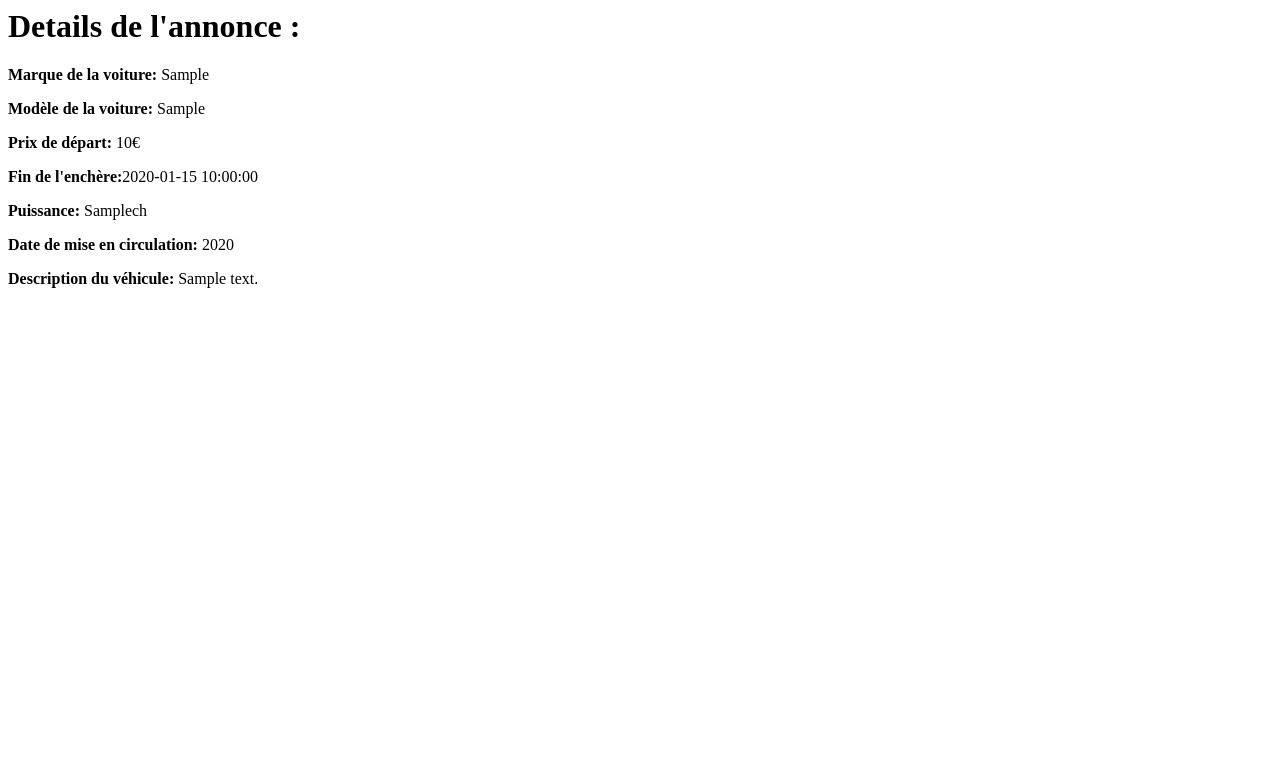
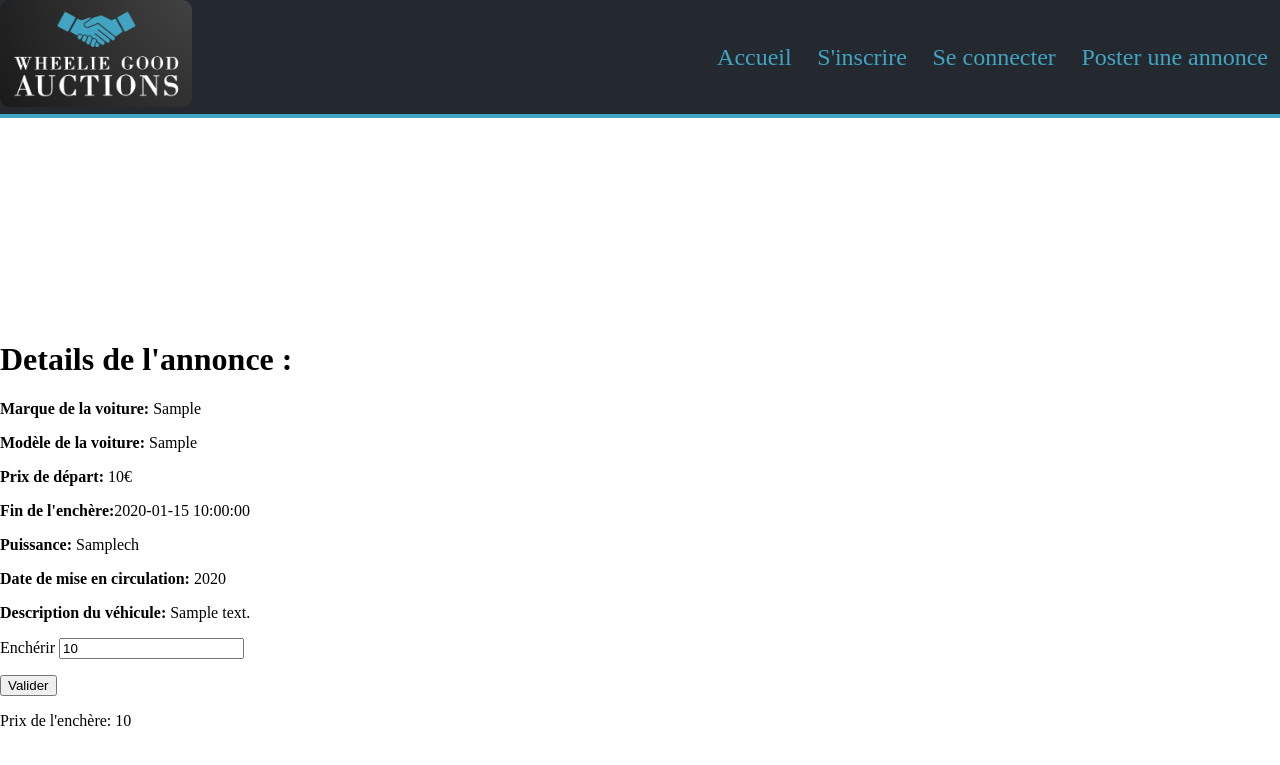
Before and after one commit to Stricken08/wheelie_good_auctions-PHP, a PHP site: page /enchere/annonceDetails.php?id=1 in a window 1280 px wide. Shown: the top 765 px of the page. Run offline with PHP 8.4, Linux system fonts and the light colour scheme; tables that the repository leaves empty or names only in its code hold one stand-in row (values such as "Sample post").

Commit message:
saturday

```diff
--- a/Annonce.class.php
+++ b/Annonce.class.php
@@ -1,9 +1,25 @@
+<!DOCTYPE html>
+<html lang="en">
+
+<head>
+    <meta charset="UTF-8">
+    <meta http-equiv="X-UA-Compatible" content="IE=edge">
+    <meta name="viewport" content="width=device-width, initial-scale=1.0">
+    <link rel="stylesheet" href="style.css">
+</head>
+
+<body>
+
+
+
+
     <?php
 
     class Annonce
     {
         public function posterAnnonce()
         {
+            if ($_SERVER['REQUEST_METHOD'] == 'POST') {
                 $dbh = new PDO("mysql:dbname=mini_projet_enchere;host=127.0.0.1;port=8889", "root", "root");
                 $query = $dbh->prepare("INSERT INTO `annonces`( `start_price`, `end_date`, `car_model`, `car_brand`, `power`, `production_year`, `description`) VALUES (:prixReserve,:endDate,:carModel,:carBrand,:power,:productionYear,:description)");
                 $query->bindValue(':prixReserve', $_POST["prixReserve"], PDO::PARAM_STR);
@@ -15,49 +31,72 @@ class Annonce
                 $query->bindValue(':description', $_POST["description"], PDO::PARAM_STR);
                 $query->execute();
             }
+        }
         //affiche les détails d'une seule annonce
-    public function renderAnnonce()
+        public static function renderAnnonce($id)
         {
             $dbh = new PDO("mysql:dbname=mini_projet_enchere;host=127.0.0.1;port=8889", "root", "root");
-        $id = $_GET['id'];
-
-        echo $id;
-        $query = $dbh->prepare("SELECT * from `annonces` WHERE `id` = $id ");
+            $query = $dbh->prepare("SELECT * from `annonces` WHERE id=:id");
+            $query->bindValue(':id', $id, PDO::PARAM_INT);
             $query->execute();
             $result = $query->fetch();
-        // var_dump($result);
-        // echo $query
-        // $result =  $query->fetchAll();
-        // var_dump($result);
-        // foreach ($result as $item) {
-        //     echo "<h1>Annonces : " . $item['car_brand'] . "</h1>";
-        //     echo "<h3>Prix de départ: " . $item['start_price'] . "€</h3>";
-        //     echo "<h3>Fin de l'enchère: " . $item['end_date'] . "</h3>";
-        //     echo "<h3>Modèle de la voiture: " . $item['car_model'] . "</h3>";
-        //     echo "<h3>Marque de la voiture: " . $item['car_brand'] . "</h3>";
-        //     echo "<h3>Puissance: " . $item['power'] . "ch</h3>";
-        //     echo "<h3>Date de mise en circulation: " . $item['production_year'] . "</h3>";
-        //     echo "<h3>Description du véhicule: " . $item['description'] . "</h3>";
-        // }
+            echo "<h1>Details de l'annonce :</h1>";
+            echo "<p><b>Marque de la voiture: </b>" . $result['car_brand'] . "</p>";
+            echo "<p><b>Modèle de la voiture: </b>"  . $result['car_model'] . "</p>";
+            echo "<p><b>Prix de départ: </b> " . $result['start_price'] . "€</p>";
+            echo "<p><b>Fin de l'enchère:</b>"  . $result['end_date'] . "</p>";
+            echo "<p><b>Puissance: </b>"  . $result['power'] . "ch</p>";
+            echo "<p><b>Date de mise en circulation: </b>"  . $result['production_year'] . "</p>";
+            echo "<p><b>Description du véhicule: </b>"  . $result['description'] . "</p>";
+            //   vincent
+            // echo "<button><a href='newBid.php'>Enchérir</a></button>";
+            // echo $result['new_price'];
+    ?>
+            <?php
+            echo "<form method='POST'>";
+            echo "<p>Enchérir <input type='text' name='new_price' value='" . $result['start_price'] . "'></p>";
+            echo "<button type='submit'>Valider</button>";
+            echo "<p>Prix de l'enchère: " . $result['new_price'] . "</p>";
+            echo "</form>";
+            if ($_SERVER['REQUEST_METHOD'] == 'POST') {
+                $new_price = $_POST["new_price"];
+                $dbh = new PDO("mysql:dbname=mini_projet_enchere;host=127.0.0.1;port=8889", "root", "root");
+                $query = $dbh->prepare("UPDATE `annonces` SET `new_price`=:new_price WHERE `id`=:id");
+                $query->bindValue(':new_price', $new_price, PDO::PARAM_STR);
+                $query->bindValue(':id', $id, PDO::PARAM_INT);
+                $query->execute();
+                $result['new_price'] = $new_price;
+                header("Location: http://localhost:8888/enchere/annonceDetails.php?id=" . $result['id']);
+            } ?>
+
+
+    <?php
+
         }
         //affiche toutes les annonces sur la page d'accueil
         public function showAllAnnonces()
         {
+
             echo "<h1>Annonces :</h1>";
             $dbh = new PDO("mysql:dbname=mini_projet_enchere;host=127.0.0.1;port=8889", "root", "root");
             $query = $dbh->prepare("SELECT * from `annonces`");
             $query->execute();
             $result =  $query->fetchAll();
-        foreach ($result as $key => $item) {
-            echo "<div $key>";
-            echo  $item['id'];
+            foreach ($result as $item) {
+                echo "<div class='annonce'>";
                 echo "<p><b>Marque de la voiture: </b>" . $item['car_brand'] . "</p>";
                 echo "<p><b>Modèle de la voiture: </b>"  . $item['car_model'] . "</p>";
                 echo "<p><b>Prix de départ: </b> " . $item['start_price'] . "€</p>";
                 echo "<p><b>Fin de l'enchère:</b>"  . $item['end_date'] . "</p>";
-            echo "<button><a href=annonceDetails.php>consulter l'annonce</a></button>";
+                echo "<button><a href='annonceDetails.php?id=" . $item['id'] . "'>Consulter l'annonce</a></button>";
+                echo "<br>";
                 echo "</div>";
-            echo "<br>";
             }
         }
     }
+    ?>
+
+
+</body>
+
+</html>
--- a/User.class.php
+++ b/User.class.php
@@ -25,7 +25,7 @@ class Users
     }
     public function renderUser()
     {
-        echo "<h2>Votre Compte a bien été crée</h2>";
+        echo "<h2>Votre compte a bien été créé</h2>";
         echo "<h3>Nom: " . $_POST["lastname"] . "</h3>";
         echo "<h3>Prenom: " . $_POST["firstname"] . "</h3>";
         echo "<h3>email: " . $_POST["email"] . "</h3>";
--- a/addAnnonce.php
+++ /dev/null
@@ -1,2 +0,0 @@
-<?php
-require_once __DIR__ . "/Annonce.class.php";
--- a/annonceDetails.php
+++ b/annonceDetails.php
@@ -1,22 +1,14 @@
-<?php
-
-// require_once __DIR__ . "/Annonce.class.php";
-// $annonceDetails = new Annonce();
-// $annonceDetails->renderAnnonce();
-
-
-
-$dbh = new PDO("mysql:dbname=mini_projet_enchere;host=127.0.0.1;port=8889", "root", "root");
-$id = $_GET['id'];
-$query = $dbh->prepare("SELECT * from `annonces` WHERE `id` = $id");
-$query->execute();
-$result = $query->fetch();
-
-echo "<h1>Details de l'annonce :</h1>";
-echo "<p><b>Marque de la voiture: </b>" . $result['car_brand'] . "</p>";
-echo "<p><b>Modèle de la voiture: </b>"  . $result['car_model'] . "</p>";
-echo "<p><b>Prix de départ: </b> " . $result['start_price'] . "€</p>";
-echo "<p><b>Fin de l'enchère:</b>"  . $result['end_date'] . "</p>";
-echo "<p><b>Puissance: </b>"  . $result['power'] . "ch</p>";
-echo "<p><b>Date de mise en circulation: </b>"  . $result['production_year'] . "</p>";
-echo "<p><b>Description du véhicule: </b>"  . $result['description'] . "</p>";
+<head>
+    <meta charset="UTF-8">
+    <meta http-equiv="X-UA-Compatible" content="IE=edge">
+    <meta name="viewport" content="width=device-width, initial-scale=1.0">
+    <title>Wheelie Good Auctions</title>
+    <link rel="stylesheet" href="style.css">
+</head>
+<div class="content">
+    <?php
+    require_once __DIR__ . "/navbar.php";
+    require_once __DIR__ . "/Annonce.class.php";
+    Annonce::renderAnnonce($_GET['id']);
+    ?>
+</div>
--- /dev/null
+++ b/deconnection.php
@@ -0,0 +1,4 @@
+<?php
+session_start();
+session_destroy();
+header("Location: http://localhost:8888/enchere/index.php");
--- a/deposer_annonce.php
+++ b/deposer_annonce.php
@@ -12,9 +12,10 @@ require_once __DIR__ . "/Annonce.class.php";
 ?>
 <h1>Déposez votre annonce ici</h1>
 <div class="content">
-    <form action="addAnnonce.php" method="POST">
+    <form action="index.php" method="POST">
         <label for="prixReserve">Prix de départ:</label>
         <br>
+        <input type="hidden">
         <input type="text" name="prixReserve" id="prixReserve" required>
         <br>
         <label for="endDate">Date de fin de l'enchère:</label>
--- a/index.php
+++ b/index.php
@@ -19,9 +19,8 @@
         <h3><i>Retrouvez toutes les enchères en cours</i> </h3>
         <?php
         $annonce = new Annonce();
-
+        $annonce->posterAnnonce();
         $annonce->showAllAnnonces();
-
         ?>
 
     </div>
--- /dev/null
+++ b/loginSuccess.php
@@ -0,0 +1,31 @@
+<head>
+    <link rel="stylesheet" href="style.css">
+</head>
+
+<?php
+require_once __DIR__ . "/navbar.php";
+require_once __DIR__ . "/Annonce.class.php";
+
+if (isset($_POST["email"]) && isset($_POST["password"])) {
+    $dbh = new PDO("mysql:dbname=mini_projet_enchere;host=127.0.0.1;port=8889", "root", "root");
+    $query = $dbh->prepare("SELECT * from `users` WHERE email=:email AND password = :password");
+    $query->bindValue(':email', $_POST["email"]);
+    $query->bindValue(':password', $_POST["password"]);
+    $query->execute();
+    $result = $query->fetch(PDO::FETCH_ASSOC);
+    if ($result) {
+        var_dump($result);
+        session_start();
+        $_SESSION["email"] = $result["email"];
+        $_SESSION["password"] = $result["password"];
+        header("Location: http://localhost:8888/enchere/index.php");
+?>
+<?php
+    } else {
+        // Les informations de connexion sont incorrectes
+        session_destroy();
+        echo "<h3>Identifiants incorrects </h3>";
+        echo "<h3>Email ou mot de passe incorrect </h3>";
+        echo "<button><a href='connection.php'>Réessayer</a></button>";
+    }
+}
--- a/navbar.php
+++ b/navbar.php
@@ -1,26 +1,55 @@
-<nav>
-    <div class="navbar">
-        <div class="mainLogo">
-            <img src="./logo.png" />
+<?php
+require_once __DIR__ . "/loginSuccess.php";
+session_start();
+if (isset($_SESSION["email"]) && isset($_SESSION["password"]) && $_SESSION["email"] && $_SESSION["password"]) {
+    echo "<nav>
+    <div class=\"navbar\">
+        <div class=\"mainLogo\">
+            <img src=\"./logo.png\" />
         </div>
-        <div class="accueil">
-            <a href="index.php" class="link">
+        <div class=\"accueil\">
+            <a href=\"index.php\" class=\"link\">
                 Accueil
             </a>
         </div>
-        <div class="inscription">
-            <a href="registration_user.php" class="link">
+
+        <div class=\"Connexion\">
+            <a href=\"deconnection.php\" class=\"link\">
+                Se déconnecter
+            </a>
+        </div>
+        <div class=\"poster\">
+            <a href=\"deposer_annonce.php\" class=\"link\">Poster une annonce &nbsp </a>
+        </div>
+
+    </div>
+</nav>";
+} else {
+
+    echo "  <nav>
+    <div class=\"navbar\">
+        <div class=\"mainLogo\">
+            <img src=\"./logo.png\" />
+        </div>
+        <div class=\"accueil\">
+            <a href=\"index.php\" class=\"link\">
+                Accueil
+            </a>
+        </div>
+        <div class=\"inscription\">
+            <a href=\"registration_user.php\" class=\"link\">
                 S'inscrire
             </a>
         </div>
-        <div class="Connection">
-            <a href="connection.php" class="link">
+        <div class=\"Connexion\">
+            <a href=\"connection.php\" class=\"link\">
                 Se connecter
             </a>
         </div>
-        <div class="poster">
-            <a href="deposer_annonce.php" class="link">Poster une annonce &nbsp </a>
+        <div class=\"poster\">
+            <a href=\"deposer_annonce.php\" class=\"link\">Poster une annonce &nbsp </a>
         </div>
 
     </div>
-</nav>
+</nav>";
+}
--- a/registration_user.php
+++ b/registration_user.php
@@ -8,9 +8,7 @@
 
 <?php
 require_once __DIR__ . "/navbar.php";
-
 ?>
-
 <div class="content">
     <h2>Créer un Compte</h2>
     <form method="POST" action="User.class.php">
--- a/style.css
+++ b/style.css
@@ -15,7 +15,7 @@ body {
 }
 .content {
   position: absolute;
-  top: 25vh;
+  top: 40vh;
   width: 100%;
 }
 .navbar a {
@@ -44,3 +44,9 @@ body {
   max-width: 100%;
   color: white;
 }
+
+/* style des annonces en vracs */
+.annonce {    display: flex;
+
+  justify-content: center;
+  flex-direction: column;}
```
Also changed, not shown: connection.php (+6 -6 lines), newBid.php (added, +15 -0 lines). Lines whose indentation alone changed are shown as unchanged.
